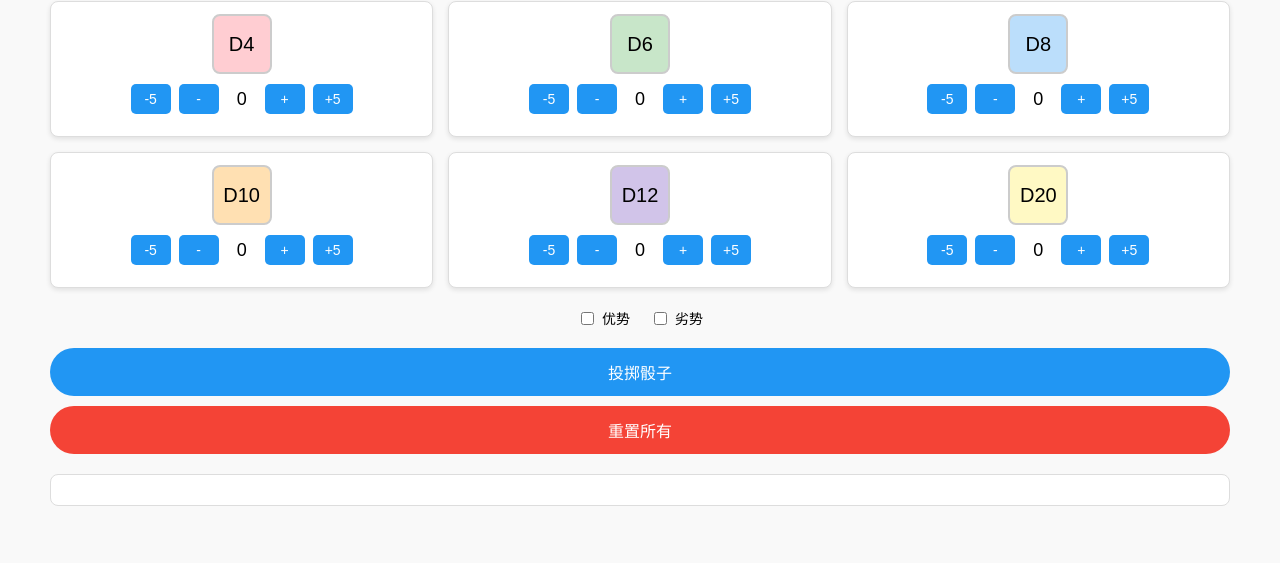
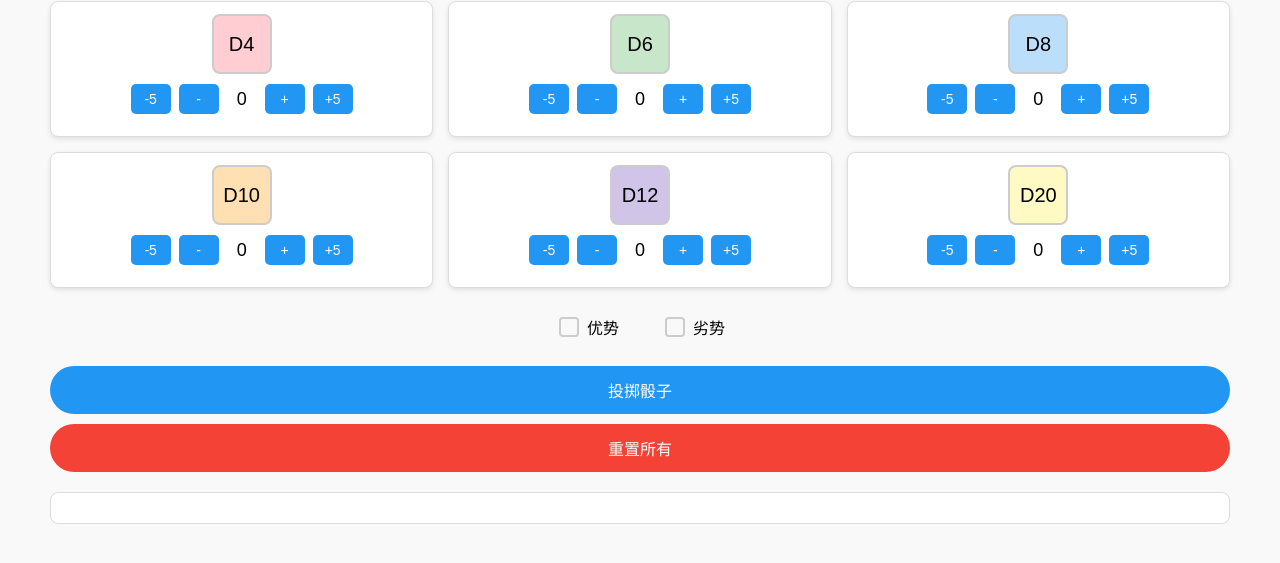
Before and after one commit to Noah-Wu66/DND-Roller, a plain HTML site: page index.html in a window 1280 px wide. Shown: the part 89-652 px from the top of the page. Drawn offline with Linux system fonts and the light colour scheme.

Commit message:
Update index.html

```diff
--- a/index.html
+++ b/index.html
@@ -129,10 +129,47 @@
         }
 
         .global-options label {
-            font-size: 14px;
+            font-size: 16px;
             display: flex;
             align-items: center;
             gap: 5px;
+            padding: 5px 10px;
+            cursor: pointer;
+            border-radius: 4px;
+            border: 1px solid transparent;
+            user-select: none;
+        }
+
+        .global-options label:hover {
+            border-color: #ddd;
+        }
+
+        .global-options input[type="checkbox"] {
+            appearance: none;
+            -webkit-appearance: none;
+            width: 20px;
+            height: 20px;
+            border: 2px solid #ccc;
+            border-radius: 4px;
+            outline: none;
+            cursor: pointer;
+            position: relative;
+            transition: background-color 0.2s, border-color 0.2s;
+        }
+
+        .global-options input[type="checkbox"]:checked {
+            background-color: #2196F3;
+            border-color: #2196F3;
+        }
+
+        .global-options input[type="checkbox"]:checked::before {
+            content: '\2713';
+            position: absolute;
+            top: 50%;
+            left: 50%;
+            transform: translate(-50%, -50%);
+            color: white;
+            font-size: 14px;
         }
 
         .total-sum {
```
